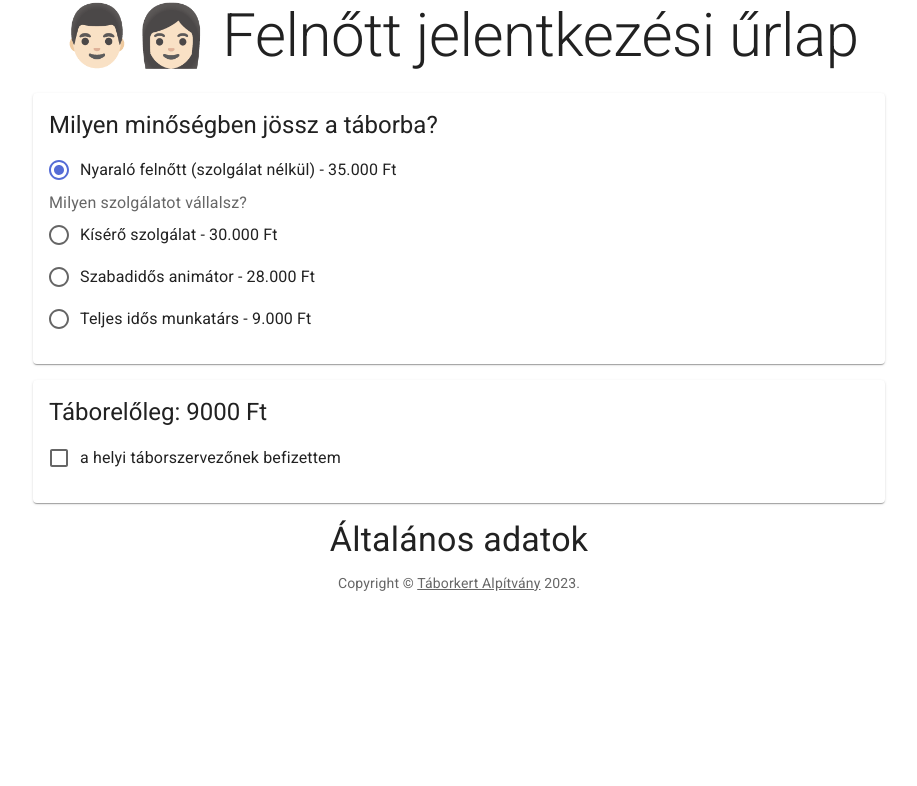
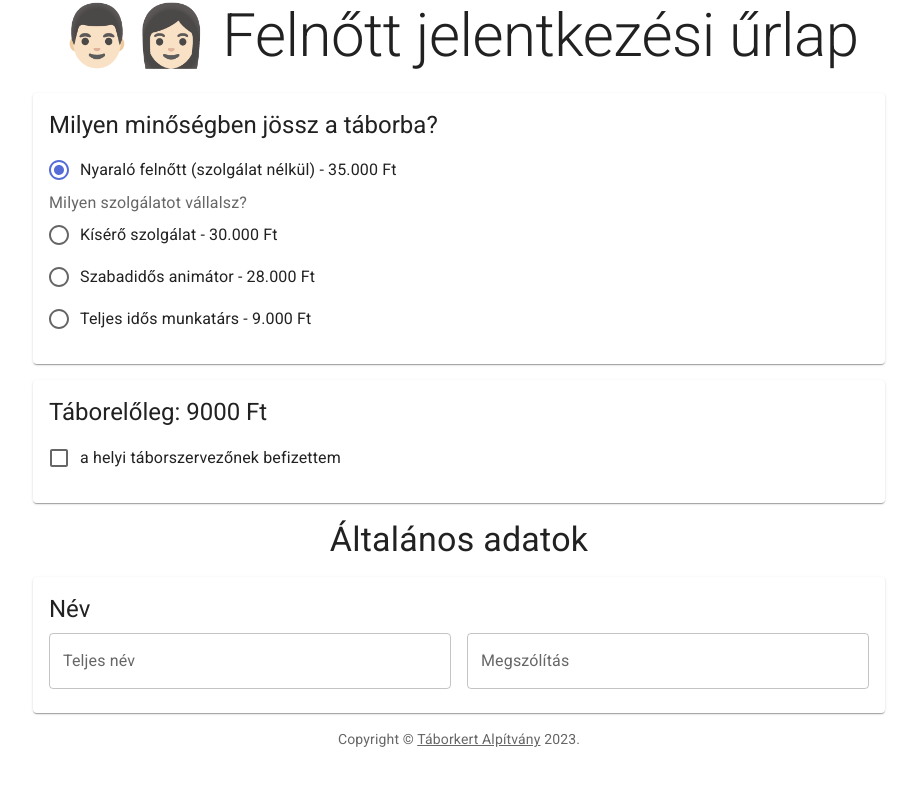
Before and after one commit to Taborkert/vite-ts-react-frontend, a React (Vite) app: page / in a window 1280 px wide. Shown: the top 786 px of the page, without its empty margins (181-1098 px from the left). Built offline with nearby package versions, Linux system fonts and the light colour scheme.

Commit message:
Adding NameField

```diff
--- a/src/form-fields/MainServiceField.tsx
+++ b/src/form-fields/MainServiceField.tsx
@@ -1,3 +1,4 @@
+import { ChangeEventHandler } from "react";
 import RadioGroup from "../atomic-fields/RadioGroup";
 
 export type MainServiceFieldValue =
@@ -22,7 +23,7 @@ export default function MainServiceField({
   onChange,
 }: {
   value: MainServiceFieldValue;
-  onChange: any;
+  onChange: ChangeEventHandler;
 }) {
   return (
     <RadioGroup
--- /dev/null
+++ b/src/form-fields/NameField.tsx
@@ -0,0 +1,42 @@
+import { ChangeEventHandler } from "react";
+import BaseField from "../atomic-fields/BaseField";
+import TextField from "@mui/material/TextField";
+import Stack from "@mui/material/Stack";
+
+export default function NameField({
+  fullName,
+  onFullNameChange,
+  nickName,
+  onNickNameChange,
+}: {
+  fullName: string;
+  onFullNameChange: ChangeEventHandler;
+  nickName: string;
+  onNickNameChange: ChangeEventHandler;
+}) {
+  return (
+    <BaseField title="Név">
+      <Stack
+        direction={{ xs: "column", sm: "row" }}
+        justifyContent="space-between"
+        spacing={{ xs: 1, sm: 2 }}
+        useFlexGap
+      >
+        <TextField
+          label="Teljes név"
+          placeholder="Pl. Kovács Jánosné"
+          value={fullName}
+          onChange={onFullNameChange}
+          sx={{ width: "100%" }}
+        />
+        <TextField
+          label="Megszólítás"
+          placeholder="Pl. Marika"
+          value={nickName}
+          onChange={onNickNameChange}
+          sx={{ width: "100%" }}
+        />
+      </Stack>
+    </BaseField>
+  );
+}
--- a/src/pages/AdultRegistration.tsx
+++ b/src/pages/AdultRegistration.tsx
@@ -3,51 +3,45 @@ import Typography from "@mui/material/Typography";
 import MainServiceField, {
   MainServiceFieldValue,
 } from "../form-fields/MainServiceField";
-import AdvanceFee from "../form-fields/AdvanceFee";
-
-interface AdultReg {
-  mainService: MainServiceFieldValue;
-  advanceFee: boolean;
-}
+import AdvanceFeeField from "../form-fields/AdvanceFeeField";
+import NameField from "../form-fields/NameField";
 
 interface Action {
   field: string;
   value: any;
 }
 
-const reducer = (state: AdultReg, { field, value }: Action) => ({
+const reducer = (state: AdultRegState, { field, value }: Action) => ({
   ...state,
   [field]: value,
 });
 
+interface AdultRegState {
+  mainService: MainServiceFieldValue;
+  advanceFee: boolean;
+  fullName: string;
+  nickName: string;
+}
+
 const defaultValues = {
   mainService: "no-service",
   advanceFee: false,
+  fullName: "",
+  nickName: "",
 };
 
 export default function AdultRegistration() {
   const [form, dispatchForm] = React.useReducer(
     reducer,
-    defaultValues as AdultReg
+    defaultValues as AdultRegState
   );
 
-  const handleMainServiceChange = (
-    event: React.ChangeEvent<HTMLInputElement>
-  ) => {
-    dispatchForm({
-      field: "mainService",
-      value: (event.target as HTMLInputElement).value as MainServiceFieldValue,
-    });
-  };
-
-  const handleAdvanceFeeChange = (
-    event: React.ChangeEvent<HTMLInputElement>
-  ) => {
-    dispatchForm({
-      field: "advanceFee",
-      value: event.target.checked,
-    });
-  };
+  const inputValueChangeHandler =
+    (field: string, isRadio: boolean = false) =>
+    (event: React.ChangeEvent<HTMLInputElement>) => {
+      const { checked, value } = event.target;
+      dispatchForm({ field, value: isRadio ? checked : value });
+    };
 
   return (
     <>
@@ -56,12 +50,21 @@ export default function AdultRegistration() {
       </Typography>
       <MainServiceField
         value={form.mainService}
-        onChange={handleMainServiceChange}
+        onChange={inputValueChangeHandler("mainService")}
       />
-      <AdvanceFee checked={form.advanceFee} onChange={handleAdvanceFeeChange} />
+      <AdvanceFeeField
+        checked={form.advanceFee}
+        onChange={inputValueChangeHandler("advanceFee", true)}
+      />
       <Typography variant="h4" component="h2" gutterBottom align="center">
         Általános adatok
       </Typography>
+      <NameField
+        fullName={form.fullName}
+        onFullNameChange={inputValueChangeHandler("fullName")}
+        nickName={form.nickName}
+        onNickNameChange={inputValueChangeHandler("nickName")}
+      />
     </>
   );
 }
```
Also changed, not shown: src/form-fields/AdvanceFeeField.tsx (renamed from src/form-fields/AdvanceFee.tsx, +3 -4 lines).
